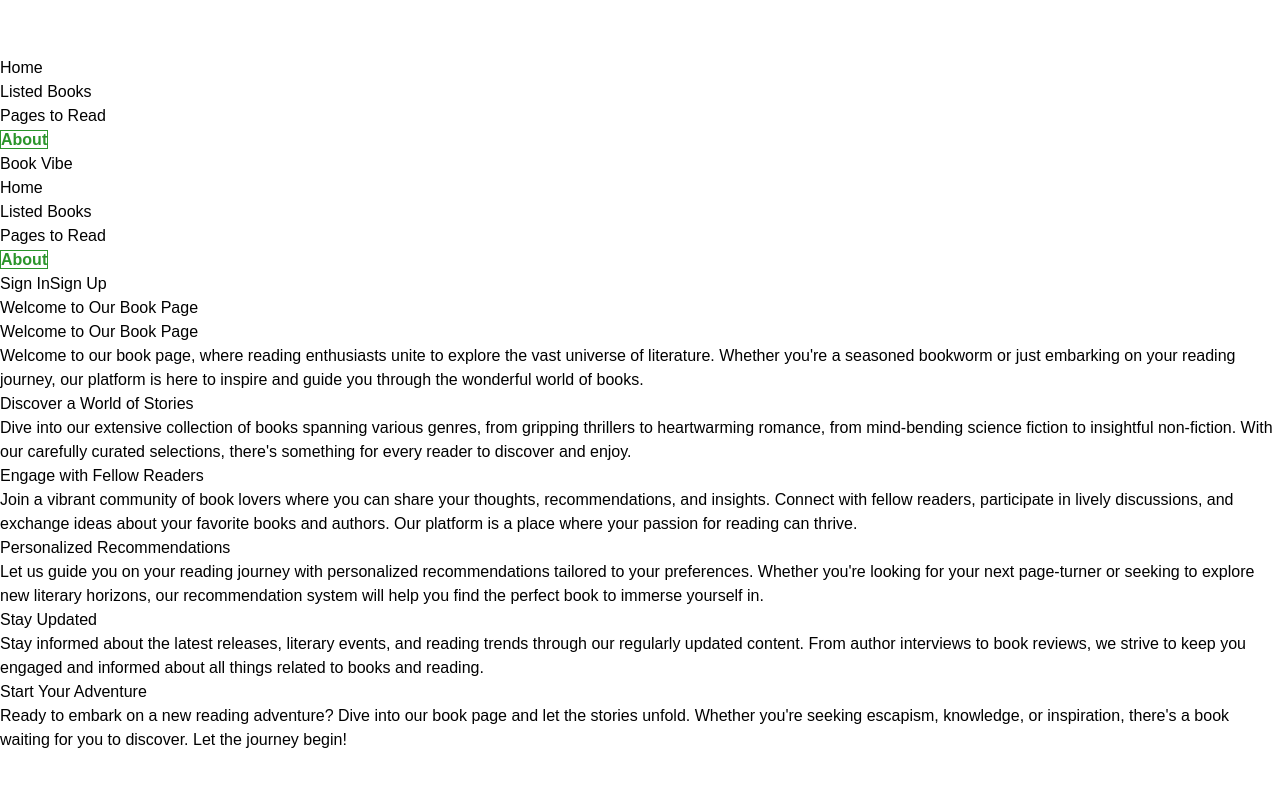
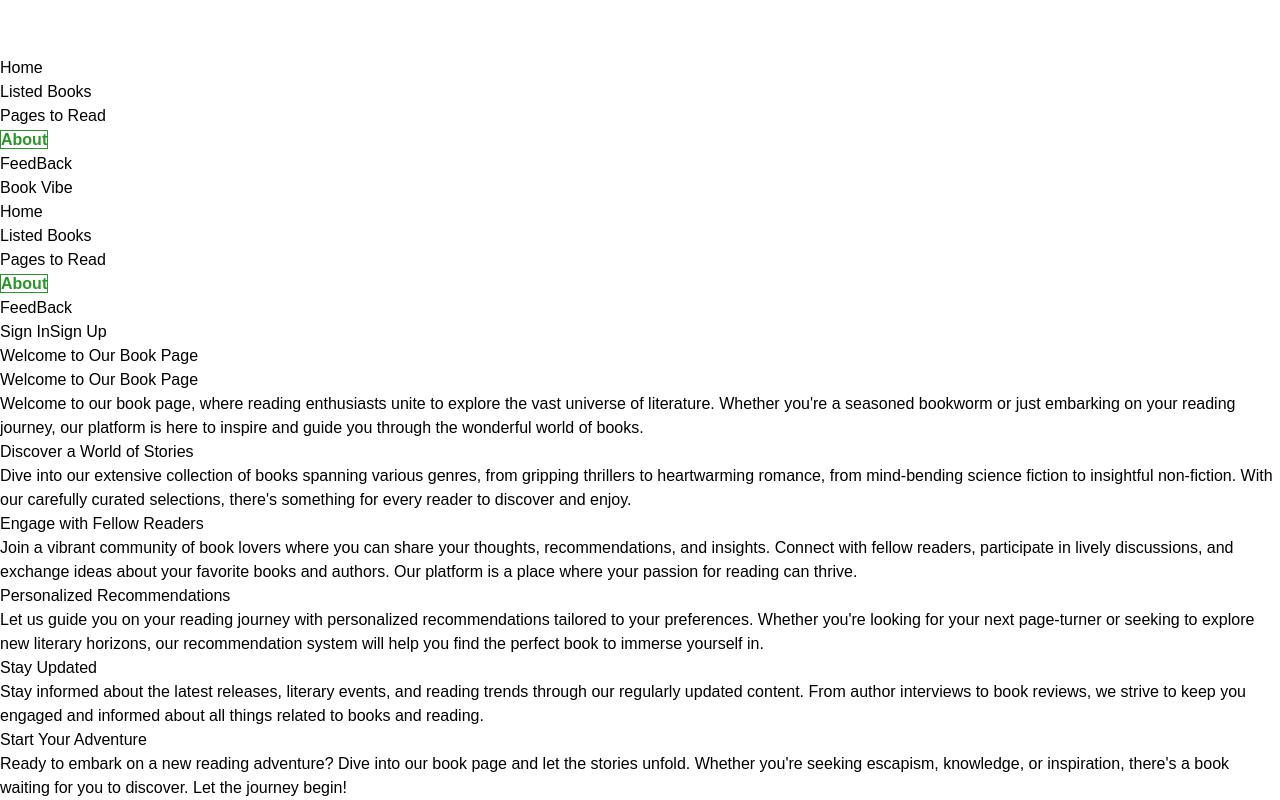
Before and after one commit to codersabbir1/Book-Review-Application, a React (Vite) app: page /about in a window 1280 px wide. Shown: the part 1224-2024 px from the top of the page. Before the commit the page ends 1976 px from the top, so only its background shows below. Built offline with nearby package versions, Linux system fonts and the light colour scheme.

Commit message:
added FeedBack page on the application

```diff
--- a/src/components/Navbar/Navbar.jsx
+++ b/src/components/Navbar/Navbar.jsx
@@ -14,6 +14,9 @@ function Navbar() {
       </li>
       <li className="text-lg font-normal">
         <NavLink to="/about">About</NavLink>
+      </li>
+      <li className="text-lg font-normal">
+        <NavLink to="/feedback">FeedBack</NavLink>
       </li>
     </>
   );
--- a/src/main.jsx
+++ b/src/main.jsx
@@ -9,6 +9,7 @@ import ReadPages from "./pages/ReadPages/ReadPages.jsx";
 import ErrorPage from "./components/ErrorPage/ErrorPage.jsx";
 import BookDetails from "./components/BookDetails/BookDetails.jsx";
 import About from "./pages/About/About.jsx";
+import Feedback from "./pages/Feedback/Feedback.jsx";
 
 const router = createBrowserRouter([
   {
@@ -41,6 +42,10 @@ const router = createBrowserRouter([
         loader: () => fetch("/aboutContent.json"),
         element: <About />,
       },
+      {
+        path:"/feedback",
+        element: <Feedback />
+      }
     ],
   },
 ]);
--- a/src/pages/About/About.jsx
+++ b/src/pages/About/About.jsx
@@ -8,9 +8,10 @@ function About() {
     <div className="py-10">
       <div className="container mx-auto px-4">
         <div className="flex justify-center items-center py-8 bg-slate-200 rounded-lg workSans">
-          <h1 className="text-3xl text-center  font-bold">Welcome to Our Book Page</h1>
+          <h1 className="text-3xl text-center  font-bold">
+            Welcome to Our Book Page
+          </h1>
         </div>
-
         {data.map((content) => (
           <AboutContent key={content.id} data={content} />
         ))}
--- /dev/null
+++ b/src/pages/Feedback/Feedback.jsx
@@ -0,0 +1,9 @@
+function Feedback() {
+  return (
+    <div className="py-10">
+      <div className="container mx-auto px-4">FeedBack Content</div>
+    </div>
+  );
+}
+
+export default Feedback;
```
